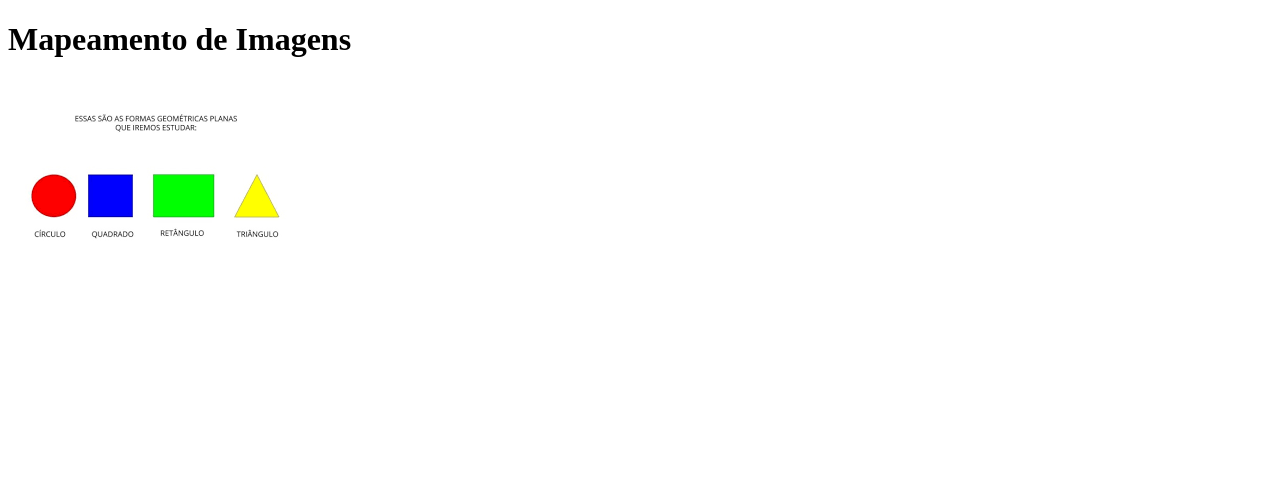
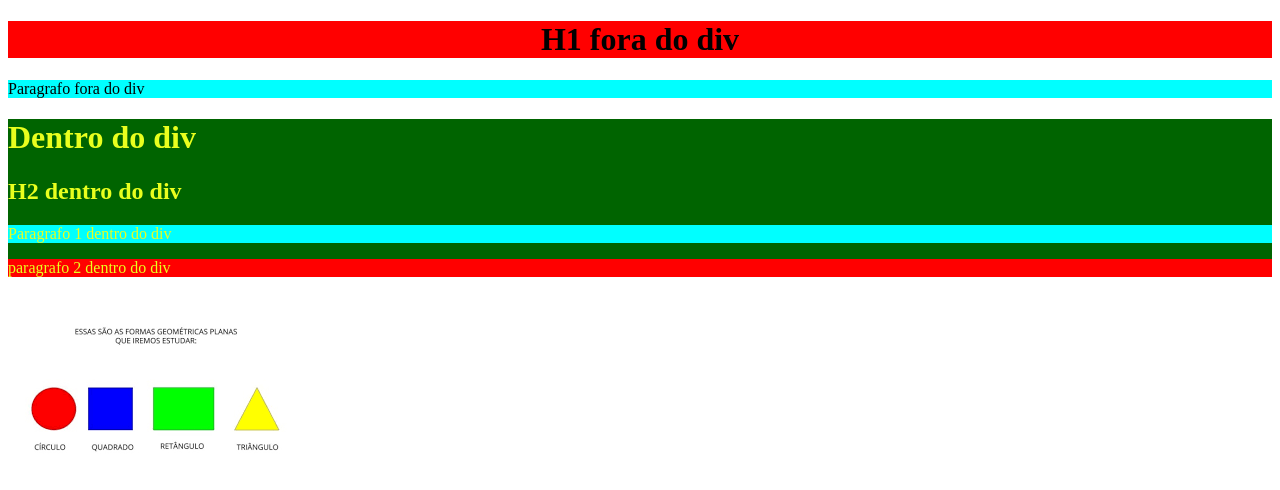
Before and after one commit to jose-claudio-bit/projeto_banda, a plain HTML site: page pages/mapeamento.html in a window 1280 px wide. Drawn offline with Linux system fonts and the light colour scheme.

Commit message:
mapeamento de imagem

```diff
--- a/css/estilo.css
+++ b/css/estilo.css
@@ -23,3 +23,18 @@ tr:hover {
 table{
     width: 50%;
 }
+p {
+  background-color: aqua;
+}
+#cassio{
+  color:rgb(233, 255, 30)
+}
+#cassio{
+background-color: darkgreen;
+}
+.fundo_vermelho{
+  background-color: red;
+}
+.centralizado{
+  text-align: center;
+}
--- a/pages/mapeamento.html
+++ b/pages/mapeamento.html
@@ -4,12 +4,26 @@
         <meta charset="UTF-8">
         <meta name="viewport" content="width=device-width, initial-scale=1.0">
         <title>Mapeamento</title>
+        <link rel="stylesheet" href="../css/estilo.css">
     </head>
     <body>
-    <h1>Mapeamento de Imagens</h1>
-<img src="../img/formas geometricas.png" alt="" usemap="#mapa">
-<map name="mapa">
-    <area shape="" coords="" href="" alt="">
+        <h1 class="fundo_vermelho centralizado">H1 fora do div</h1>
+        <p>Paragrafo fora do div</p>
+        <div id="cassio">
+            <h1>Dentro do div</h1>
+            <h2>H2 dentro do div</h2>
+            <p>Paragrafo 1 <span>  </span> dentro do div</p>
+            <p class="fundo_vermelho">paragrafo 2 dentro do div</p>
+        </div>
+
+        <img src="../img/formas geometricas.png" alt usemap="#geraldo">
+        <map name="geraldo">
+            <area shape="rect" coords="80,94,125,135"
+                href="https://www.globo.com/" alt>
+            <area shape="circle" coords="46,117,21"
+                href="https://www.globo.com/" alt>
+            <area shape="poly" coords="248,96,272,137,226,135"
+                href="https://www.globo.com/" alt>
         </map>
 
     </body>
```
Lines whose indentation alone changed are shown as unchanged.
